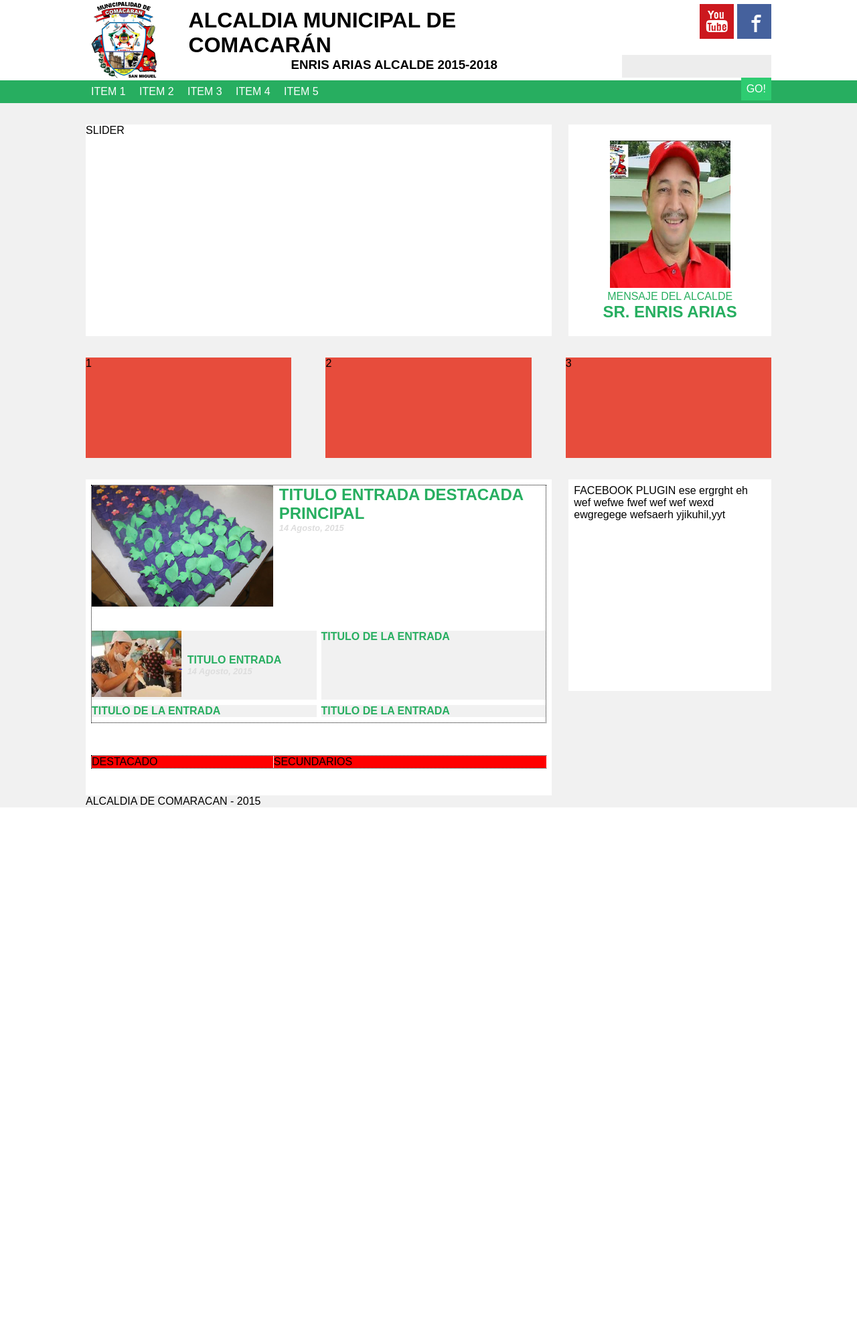
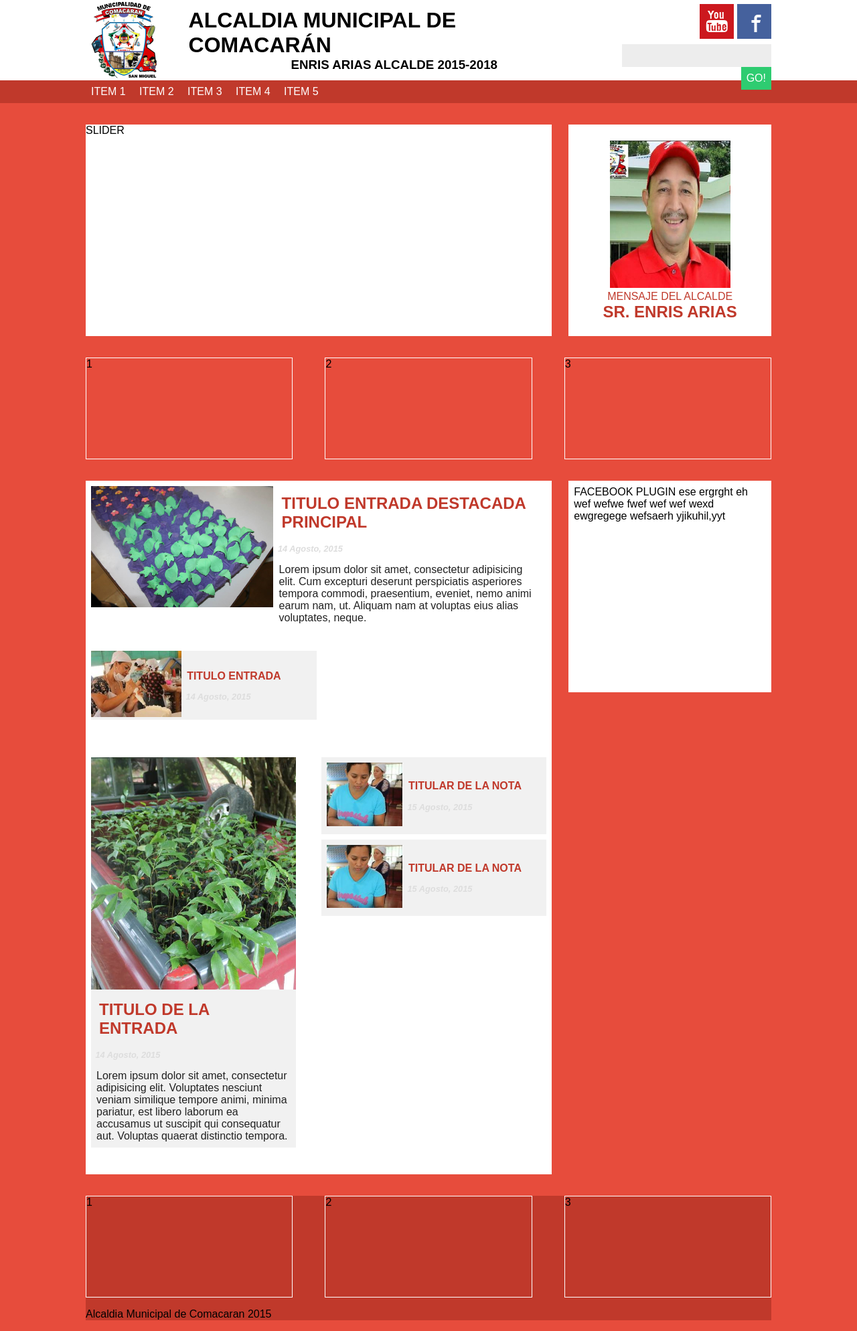
Before and after one commit to yorsh033/amc, a WordPress theme: template index.php in a window 1280 px wide. Shown: the whole page at 67% size. Before the commit the page ends 1206 px from the top, so only its background shows below. Run offline with PHP 8.4 and a stand-in for WordPress, Linux system fonts and the light colour scheme; the site name, menu and one post (Sample post) are stand-ins, and other content is empty.

Commit message:
last commit

```diff
--- a/index.php
+++ b/index.php
@@ -48,21 +48,21 @@
 			</ul>
 		</div>
 	</nav>
-	<div class="Body">
+	<div class="Body u-spacer">
 		<section class="Body--Main">SLIDER</section>
 		<aside class="Body--Aside">
 			<div class="Body--AsideMessage">
 				<figure>
 					<img src="<?php bloginfo('stylesheet_directory');?>/img/alcalde.JPG" width="180" alt=""/>
- 					<figcaption class="u-subtitle">mensaje del alcalde</figcaption>
-					<h2 class="u-title">Sr. Enris Arias</h2>
+ 					<figcaption class="u-subtitle u-mainSubtitle">mensaje del alcalde</figcaption>
+					<h2 class="u-title u-mainTitle">Sr. Enris Arias</h2>
 				</figure>
 			</div>
 		</aside>
 	</div>
 	<!-- END SLIDER, MENSAJE -->
 
-	<div class="Wrap">
+	<div class="Wrap u-spacer">
 		<div class="Body--MainThemes">
 			<div class="Body--MainThemes1">1</div>
 			<div class="Body--MainThemes2">2</div>
@@ -70,7 +70,7 @@
 		</div>
 	</div>
 	<!-- END MAIN THEMES -->
-	<div class="Body">
+	<div class="Body u-spacer">
 		<section class="Body--Main">
 			<div class="Body--MainBox">
 				<div class="Body--MainBoxOne">
@@ -82,9 +82,8 @@
 							<h2 class="u-title">TITULO ENTRADA DESTACADA PRINCIPAL</h2>
 							<p class="u-date">14 Agosto, 2015</p>
 							<div class="u-extract">
-								Lorem ipsum dolor sit amet, consectetur adipisicing elit. Laboriosam iusto harum, laudantium officia amet aspernatur iste, fugit et aut mollitia provident eum, atque saepe illo commodi. Molestias quam, excepturi enim.
+								Lorem ipsum dolor sit amet, consectetur adipisicing elit. Cum excepturi deserunt perspiciatis asperiores tempora commodi, praesentium, eveniet, nemo animi earum nam, ut. Aliquam nam at voluptas eius alias voluptates, neque.
 							</div>
-
 						</div>
 					</div>
 					<div class="PostBox-Second">
@@ -101,15 +100,7 @@
 							</div>
 							</a>
 						</div>
-						<div class="PostBox-SecondChild">
-							<h3 class="u-subtitle">Titulo de la entrada</h3>
-						</div>
-						<div class="PostBox-SecondChild">
-							<h3 class="u-subtitle">Titulo de la entrada</h3>
-						</div>
-						<div class="PostBox-SecondChild">
-							<h3 class="u-subtitle">Titulo de la entrada</h3>
-						</div>
+
 					</div>
 
 				</div>
@@ -118,10 +109,44 @@
 			<div class="Body--MainBox">
 				<div class="Body--MainBoxTwo">
 					<div class="PostBox-Main2">
-						DESTACADO
+						<div class="PostBox-Main2Image">
+							<div class="PostBox-Main2ImageContainer">
+								<img src="<?php bloginfo('stylesheet_directory');?>/img/2.JPG" alt=""/>
+							</div>
+							<h2 class="u-title">
+								TITULO DE LA ENTRADA
+							</h2>
+							<p class="u-date">14 Agosto, 2015</p>
+							<div class="u-extract">Lorem ipsum dolor sit amet, consectetur adipisicing elit. Voluptates nesciunt veniam similique tempore animi, minima pariatur, est libero laborum ea accusamus ut suscipit qui consequatur aut. Voluptas quaerat distinctio tempora.</div>
+						</div>
 					</div>
 					<div class="PostBox-Second2">
-						SECUNDARIOS
+						<div class="PostBox-Second2Child">
+							<a href="#">
+								<div class="u-image">
+									<img src="<?php bloginfo('stylesheet_directory');?>/img/3.JPG" alt="">
+								</div>
+							</a>
+							<div class="u-content">
+								<a href="#">
+									<h3 class="u-subtitle">Titular de la nota</h3>
+								</a>
+									<p class="u-date">15 Agosto, 2015</p>
+							</div>
+						</div>
+						<div class="PostBox-Second2Child">
+							<a href="#">
+								<div class="u-image">
+									<img src="<?php bloginfo('stylesheet_directory');?>/img/3.JPG" alt="">
+								</div>
+							</a>
+							<div class="u-content">
+								<a href="#">
+									<h3 class="u-subtitle">Titular de la nota</h3>
+								</a>
+									<p class="u-date">15 Agosto, 2015</p>
+							</div>
+						</div>
 					</div>
 				</div>
 			</div>
@@ -135,7 +160,12 @@
 	<!-- END MAIN INFO -->
 	<div class="Wrap">
 		<footer class="Footer">
-			ALCALDIA DE COMARACAN - 2015
+			<div class="Body--MainThemes">
+			<div class="Body--MainThemes1">1</div>
+			<div class="Body--MainThemes2">2</div>
+			<div class="Body--MainThemes3">3</div>
+		</div>
+		<p>Alcaldia Municipal de Comacaran 2015</p>
 		</footer>
 	</div>
 </body>
--- a/style.css
+++ b/style.css
@@ -17,14 +17,30 @@ Version: 1.0;*/
   font-weight: normal;
   font-style: normal;
 }
+a {
+  text-decoration: none;
+}
 body {
-  background-color: #f1f1f1;
+  background-color: #e74c3c;
   font-size: 16px;
   margin: 0;
 }
 img,
 video {
   max-width: 100%;
+}
+/*================================
+  =          WRAP                =
+  ================================*/
+.Body,
+.Wrap,
+.Wrap2 {
+  width: 80%;
+  margin: 0 auto;
+  max-width: 1200px;
+}
+.Wrap3 {
+  background-color: #fff;
 }
 /*================================
   =          PAGE BODY           =
@@ -48,18 +64,19 @@ video {
 .Body--MainThemes1,
 .Body--MainThemes2,
 .Body--MainThemes3 {
-  background-color: #e74c3c;
+  border: 1px solid #fff;
   width: 30%;
   height: 150px;
-  margin: 2em 0;
 }
 .Body--MainBox {
   padding: 0.5em;
   margin-bottom: 2em;
+  overflow: hidden;
 }
-.Body--MainBoxOne,
 .Body--MainBoxTwo {
-  border: 1px dotted #000;
+  display: flex;
+  justify-content: space-between;
+  overflow: hidden;
 }
 .Body--Aside {
   padding: 0.5em;
@@ -69,6 +86,12 @@ video {
 }
 .Body--AsideMessage {
   text-align: center;
+}
+/*================================
+  =          UTILITIES           =
+  ================================*/
+.Footer {
+  background-color: #c0392b;
 }
 /*================================
   =          HEADER              =
@@ -134,6 +157,8 @@ video {
 }
 .Header--socialSearchBox {
   align-self: flex-end;
+  padding-right: -1em;
+  padding-top: 0;
 }
 /*================================
   =          ICONS               =
@@ -163,7 +188,7 @@ video {
   =          NAV                 =
   ================================*/
 .Nav {
-  background-color: #27ae60;
+  background-color: #c0392b;
   margin-bottom: 2em;
 }
 .Nav-menu {
@@ -195,7 +220,6 @@ video {
   width: 40%;
 }
 .PostBox-Main1Content {
-  padding-left: 0.5em;
   width: 60%;
 }
 .PostBox-Second {
@@ -212,14 +236,30 @@ video {
 }
 .PostBox-Main2,
 .PostBox-Second2 {
-  background-color: #f00;
+  box-sizing: border-box;
   display: inline-block;
   margin-right: -4px;
   vertical-align: top;
-  width: 40%;
+  width: 45%;
 }
 .PostBox-Second2 {
-  width: 60%;
+  width: 50%;
+}
+.PostBox-Second2Child {
+  background-color: #f1f1f1;
+  padding: 0.5em;
+  margin-bottom: 0.5em;
+}
+.PostBox-Main2 {
+  background-color: #f1f1f1;
+}
+.PostBox-Main2Image {
+  overflow: hidden;
+}
+.PostBox-Main2ImageContainer {
+  position: relative;
+  width: 170%;
+  left: -25%;
 }
 /*================================
   =          UTILITIES           =
@@ -231,14 +271,38 @@ video {
   font-style: italic;
   margin: 0;
 }
+.u-extract,
+.u-title,
+.u-subtitle,
+.u-date {
+  padding: 0.5em;
+}
 .u-extract {
-  color: #fff;
+  color: #212121;
+}
+.u-content,
+.u-image {
+  box-sizing: border-box;
+  margin-right: -4px;
+  display: inline-block;
+  vertical-align: middle;
+  width: 35%;
+}
+.u-content {
+  width: 65%;
+}
+.u-mainSubtitle,
+.u-mainTitle {
+  padding: 0;
 }
 .u-title,
 .u-subtitle {
-  color: #27ae60;
+  color: #c0392b;
   margin: 0;
   text-transform: uppercase;
+}
+.u-spacer {
+  margin-bottom: 2em;
 }
 .u-title {
   font-size: 1.5em;
@@ -249,16 +313,3 @@ video {
 .u-Middlealign {
   vertical-align: middle;
 }
-/*================================
-  =          WRAP                =
-  ================================*/
-.Body,
-.Wrap,
-.Wrap2 {
-  width: 80%;
-  margin: 0 auto;
-  max-width: 1200px;
-}
-.Wrap3 {
-  background-color: #fff;
-}
--- a/stylus/style.styl
+++ b/stylus/style.styl
@@ -7,7 +7,7 @@ Version: 1.0;*/
 /*================================
   =          VARIABLES           =
   ================================*/
-mainColor = #27ae60
+mainColor = #c0392b
 secondColor = #2ecc71
 grisClaro = #F1F1F1
 
@@ -24,15 +24,27 @@ grisClaro = #F1F1F1
     font-weight: normal;
     font-style: normal;
 }
-
+a
+	text-decoration none
 
 body
-	background-color grisClaro
+	background-color #e74c3c
 	font-size 16px
 	margin 0
 img
 video
 	max-width 100%
+/*================================
+  =          WRAP                =
+  ================================*/
+.Body
+.Wrap
+.Wrap2
+	width 80%
+	margin 0 auto
+	max-width 1200px
+.Wrap3
+	background-color white
 
 /*================================
   =          PAGE BODY           =
@@ -40,6 +52,7 @@ video
 .Body
 	display flex
 	justify-content space-between
+
 	&--Main
 	&--Aside
 		background-color white
@@ -53,16 +66,18 @@ video
 			&1
 			&2
 			&3
-				background-color #e74c3c
+				border 1px solid white
 				width 30%
 				height 150px
-				margin 2em 0
+
 		&Box
 			padding .5em
 			margin-bottom 2em
-			&One
+			overflow hidden
 			&Two
-				border 1px dotted black
+				display flex
+				justify-content space-between
+				overflow hidden
 
 	&--Aside
 		padding .5em
@@ -71,7 +86,11 @@ video
 		max-width 28%
 		&Message
 			text-align center
-
+/*================================
+  =          UTILITIES           =
+  ================================*/
+.Footer
+	background-color mainColor
 
 /*================================
   =          HEADER              =
@@ -127,6 +146,8 @@ video
 
 		&SearchBox
 			align-self flex-end
+			padding-right -1em
+			padding-top 0
 
 
 
@@ -181,9 +202,7 @@ video
  			margin-right -4px
  			vertical-align top
  			width 40%
-
  		&Content
- 			padding-left .5em
  			width 60%
 
  	&-Second
@@ -197,16 +216,25 @@ video
  				margin-right 1%
  	&-Main2
  	&-Second2
- 		background-color red
+ 		box-sizing border-box
  		display inline-block
  		margin-right -4px
  		vertical-align top
- 		width 40%
+ 		width 45%
  	&-Second2
- 		width 60%
-
-
-
+ 		width 50%
+ 		&Child
+ 			background-color grisClaro
+ 			padding .5em
+ 			margin-bottom .5em
+ 	&-Main2
+ 		background-color grisClaro
+ 		&Image
+ 			overflow hidden
+ 			&Container
+ 				position relative
+ 				width 170%
+ 				left -25%
 
 /*================================
   =          UTILITIES           =
@@ -218,31 +246,36 @@ video
 		font-weight bold
 		font-style italic
 		margin 0
+	&-extract
+	&-title
+	&-subtitle
+	&-date
+		padding .5em
 
 	&-extract
-		color white
-
-
+		color #212121
+	&-content
+	&-image
+		box-sizing border-box
+		margin-right -4px
+		display inline-block
+		vertical-align middle
+		width 35%
+	&-content
+		width 65%
+	&-mainSubtitle
+	&-mainTitle
+		padding 0
 	&-title
 	&-subtitle
 		color mainColor
 		margin 0
 		text-transform uppercase
+	&-spacer
+		margin-bottom 2em
 	&-title
 		font-size 1.5em
 	&-subtitle
 		font-size 1em
 	&-Middlealign
 		vertical-align middle
-
-/*================================
-  =          WRAP                =
-  ================================*/
-.Body
-.Wrap
-.Wrap2
-	width 80%
-	margin 0 auto
-	max-width 1200px
-.Wrap3
-	background-color white
```
Also changed, not shown: img/2.jpg (added), img/3.JPG (added).
